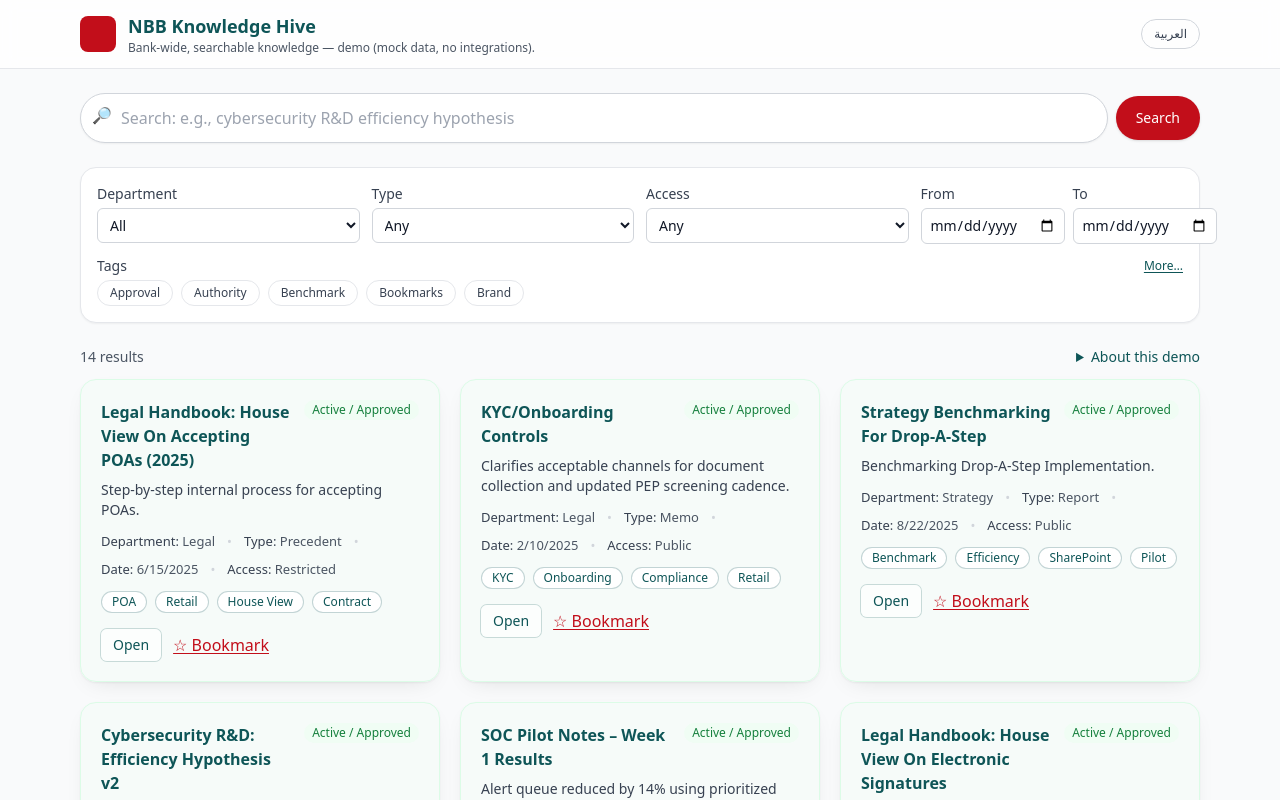
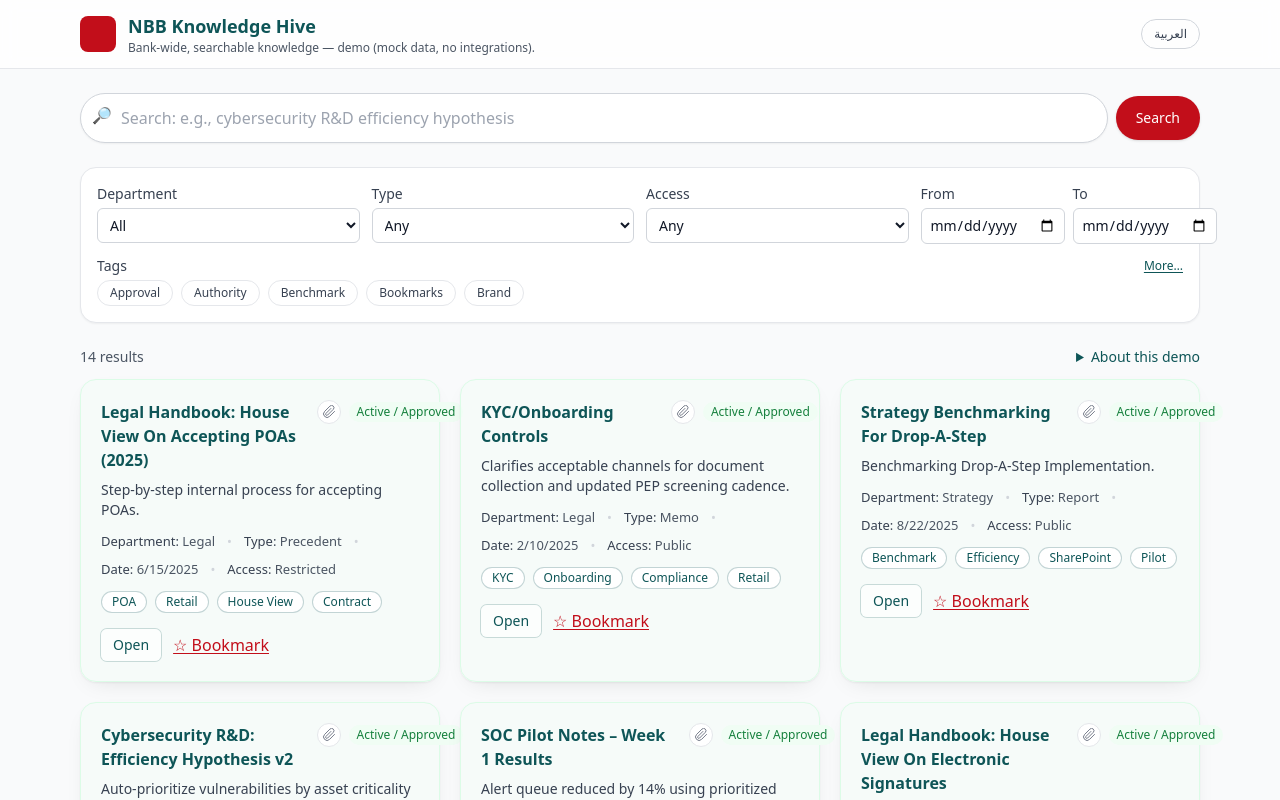
Before and after one commit to HeshamBucheeri/nbb-knowledge-hive, a React (Vite) app in the folder nbb-knowledge-hive/nbb-knowledge-hive/: page / in a window 1280 px wide. Shown: the top 800 px of the page. Built offline with nearby package versions, Linux system fonts and the light colour scheme.

Commit message:
Update DocumentCard.tsx

```diff
--- a/nbb-knowledge-hive/nbb-knowledge-hive/src/components/DocumentCard.tsx
+++ b/nbb-knowledge-hive/nbb-knowledge-hive/src/components/DocumentCard.tsx
@@ -3,75 +3,101 @@ import Tag from "./Tag";
 import type { Doc } from "../utils/search";
 
 type Props = {
-  doc: Doc & { status?: string }; // allow optional status on docs
+  doc: Doc;
   onOpen: (doc: Doc) => void;
   onBookmark: (id: string) => void;
   isBookmarked: boolean;
 };
 
-// Map status text -> light tints for the whole card + badge
+// Status-driven styling (card tint + badge)
 function getStatusStyles(statusRaw?: string) {
-  const status = (statusRaw || "Active / Approved").toLowerCase();
+  const s = (statusRaw || "").toLowerCase();
 
-  if (status.includes("replaced") || status.includes("cancelled") || status.includes("canceled")) {
+  if (s.includes("replaced") || s.includes("cancelled") || s.includes("canceled")) {
     return {
       statusText: "Replaced / Cancelled",
-      // very light red background, subtle red border, readable red text
-      cardClass:
-        "bg-red-50/40 border-red-100",
-      badgeClass:
-        "bg-red-50 text-red-700",
+      cardClass: "bg-red-50/40 border-red-100",
+      badgeClass: "bg-red-50 text-red-700",
     };
   }
-
-  // default = active/approved
   return {
     statusText: "Active / Approved",
-    // very light green background, subtle green border, readable green text
-    cardClass:
-      "bg-green-50/40 border-green-100",
-    badgeClass:
-      "bg-green-50 text-green-700",
+    cardClass: "bg-green-50/40 border-green-100",
+    badgeClass: "bg-green-50 text-green-700",
   };
 }
 
-export default function DocumentCard({ doc, onOpen, onBookmark, isBookmarked }: Props) {
-  // Keep existing access handling (used elsewhere on the card if needed)
+export default function DocumentCard({
+  doc,
+  onOpen,
+  onBookmark,
+  isBookmarked,
+}: Props) {
+  const { statusText, cardClass, badgeClass } = getStatusStyles((doc as any).status);
   const access = (doc as any).access ?? (doc as any).accessLevel ?? "Public";
-
-  // Status-driven classes
-  const { statusText, cardClass, badgeClass } = getStatusStyles(doc.status);
+  const hasAttachment = (doc.attachments?.length ?? 0) > 0;
 
   return (
     <article
       className={`rounded-2xl border p-5 shadow-card transition hover:-translate-y-[1px] hover:shadow-md ${cardClass}`}
       aria-label={doc.title}
     >
-      {/* Title + Status badge */}
+      {/* Title + indicators */}
       <div className="flex items-start justify-between gap-3">
         <h3 className="text-base font-semibold leading-6 text-nbb-teal">
           {doc.title}
         </h3>
-        <span className={`text-xs px-2 py-0.5 rounded-full shrink-0 ${badgeClass}`}>
-          {statusText}
-        </span>
+
+        <div className="flex items-center gap-2">
+          {/* Minimal attachment indicator (no count) */}
+          {hasAttachment && (
+            <span
+              className="inline-flex items-center justify-center rounded-full border border-gray-200 bg-white p-1"
+              title="Has attachment"
+              aria-label="Has attachment"
+            >
+              <svg
+                width="14"
+                height="14"
+                viewBox="0 0 24 24"
+                className="text-gray-500"
+                aria-hidden="true"
+              >
+                <path
+                  d="M21.44 11.05l-8.49 8.49a6 6 0 11-8.49-8.49l9.19-9.19a4 4 0 115.66 5.66L9.64 17.19a2 2 0 11-2.83-2.83l8.49-8.49"
+                  fill="none"
+                  stroke="currentColor"
+                  strokeWidth="1.6"
+                  strokeLinecap="round"
+                  strokeLinejoin="round"
+                />
+              </svg>
+              <span className="sr-only">Attachment</span>
+            </span>
+          )}
+
+          {/* Status chip */}
+          <span className={`text-xs px-2 py-0.5 rounded-full shrink-0 ${badgeClass}`}>
+            {statusText}
+          </span>
+        </div>
       </div>
 
       {/* Summary */}
       {doc.summary && (
-        <p className="mt-2 line-clamp-3 text-sm text-gray-700">
-          {doc.summary}
-        </p>
+        <p className="mt-2 line-clamp-3 text-sm text-gray-700">{doc.summary}</p>
       )}
 
       {/* Meta row */}
       <div className="mt-3 flex flex-wrap items-center gap-x-3 gap-y-2 text-[13px] text-gray-600">
         <span className="whitespace-nowrap">
-          <strong className="font-medium text-gray-700">Department:</strong> {doc.department}
+          <strong className="font-medium text-gray-700">Department:</strong>{" "}
+          {doc.department}
         </span>
         <span className="hidden sm:inline text-gray-300">•</span>
         <span className="whitespace-nowrap">
-          <strong className="font-medium text-gray-700">Type:</strong> {doc.type}
+          <strong className="font-medium text-gray-700">Type:</strong>{" "}
+          {doc.type}
         </span>
         <span className="hidden sm:inline text-gray-300">•</span>
         <span className="whitespace-nowrap">
@@ -80,7 +106,8 @@ export default function DocumentCard({ doc, onOpen, onBookmark, isBookmarked }:
         </span>
         <span className="hidden sm:inline text-gray-300">•</span>
         <span className="whitespace-nowrap">
-          <strong className="font-medium text-gray-700">Access:</strong> {access}
+          <strong className="font-medium text-gray-700">Access:</strong>{" "}
+          {access}
         </span>
       </div>
 
```
